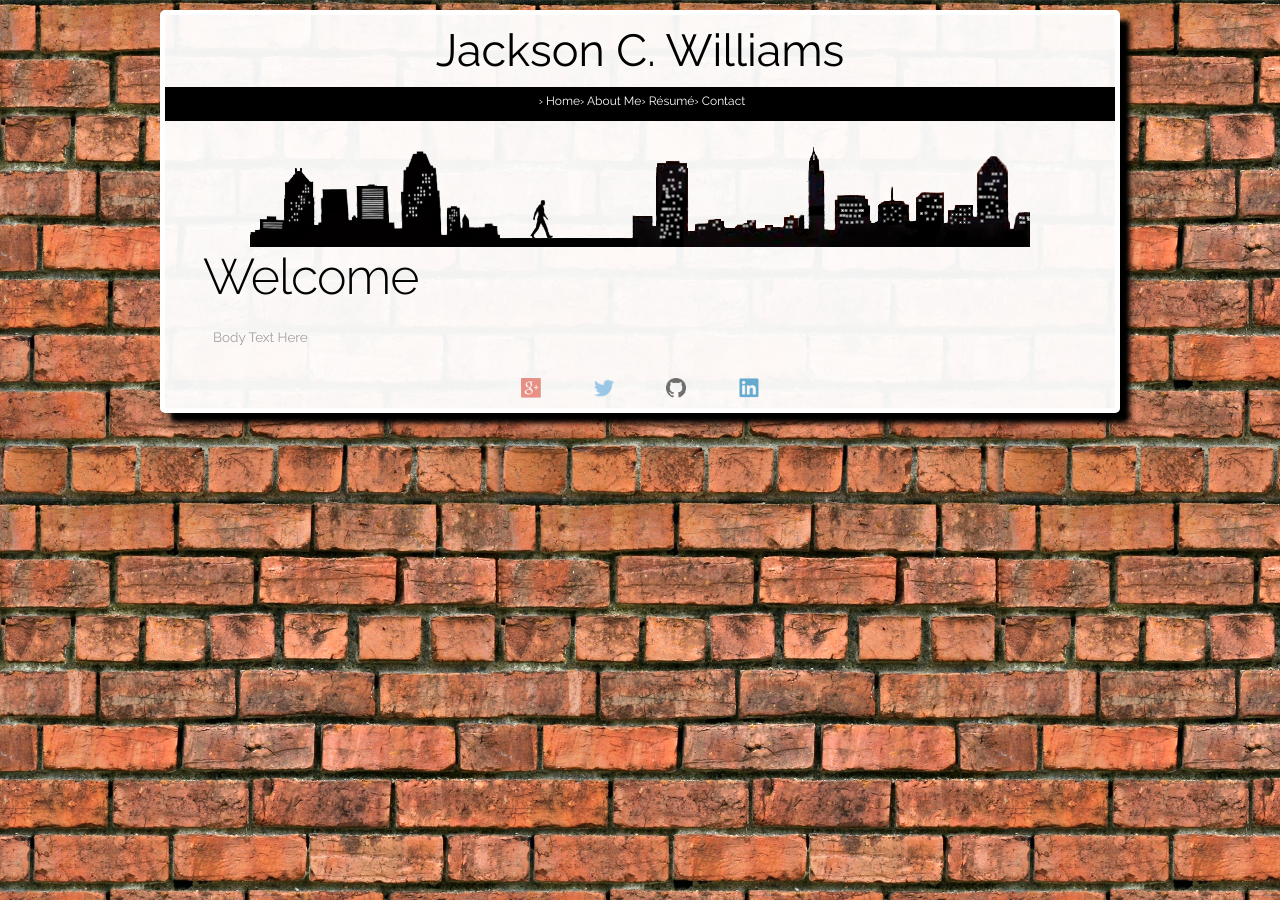
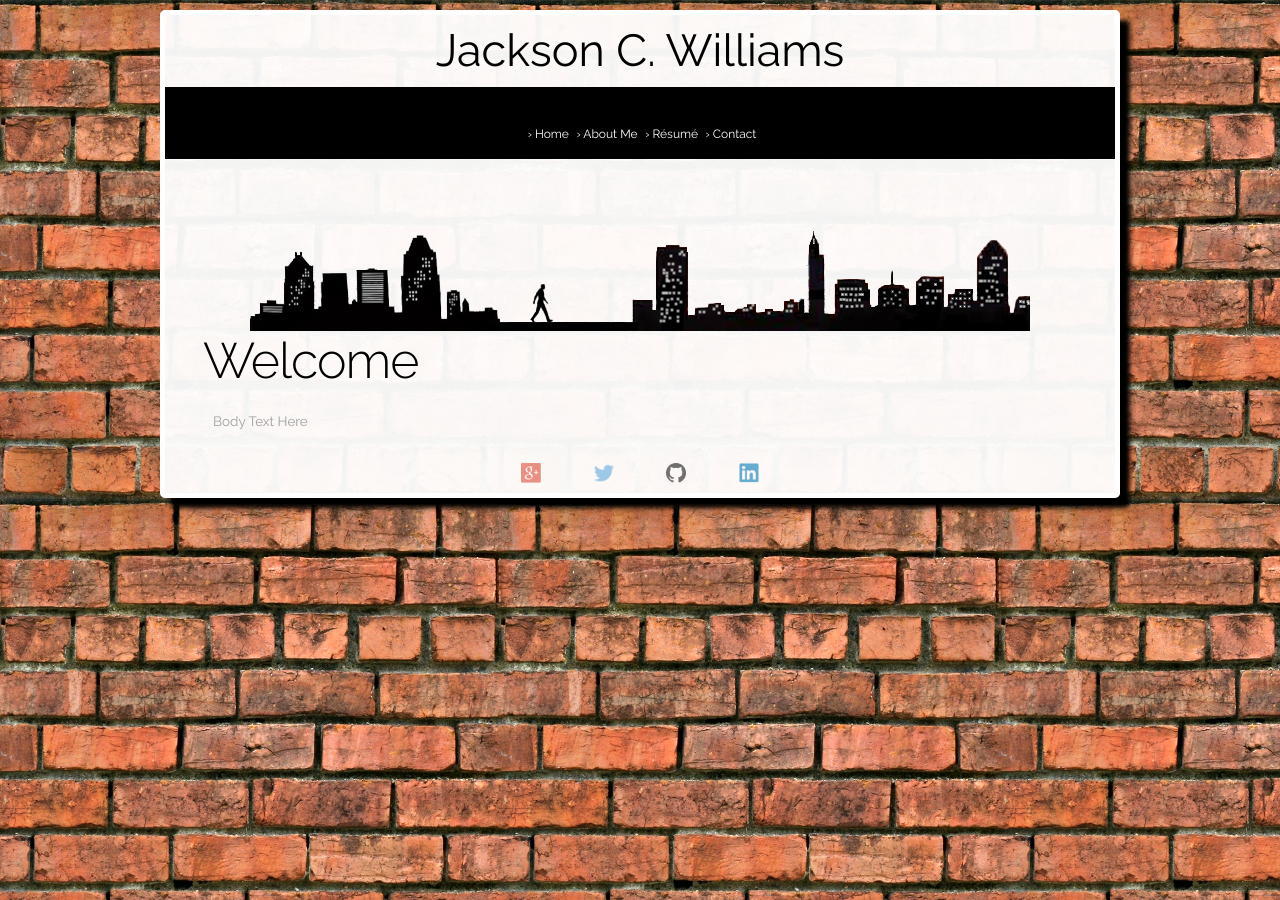
Before and after one commit to jacksoncwilliams/jackson-erin, a Jekyll site: the page built from fleektryout.html, in a window 1280 px wide. Built offline with Jekyll 4.4.1, drawn with Linux system fonts in a browser that asks for light colours.

Commit message:
Update layout.css

```diff
--- a/css/layout.css
+++ b/css/layout.css
@@ -10,7 +10,7 @@ color: #000;
 font-size: 300%;
 }
 
-.nav {
+#navigation {
 position: relative;
 clear: none;
 height: auto;
```
